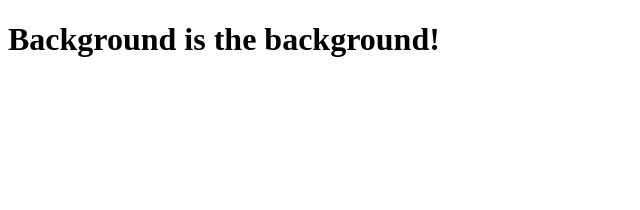
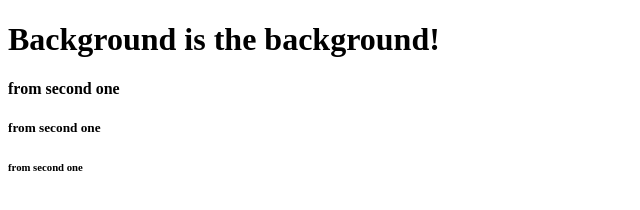
Before and after one commit to nontiwabuathong/background-generator, a plain HTML site: page index.html in a window 1280 px wide. Shown: the whole page, without its empty margins (0-640 px from the left). Drawn offline with Linux system fonts and the light colour scheme.

Commit message:
add 3 headers

```diff
--- a/index.html
+++ b/index.html
@@ -5,5 +5,8 @@
 </head>
 <body>
 	<h1>Background is the background!</h1>
+	<h4>from second one</h4>
+	<h5>from second one</h5>
+	<h6>from second one</h6>
 </body>
 </html>
```
